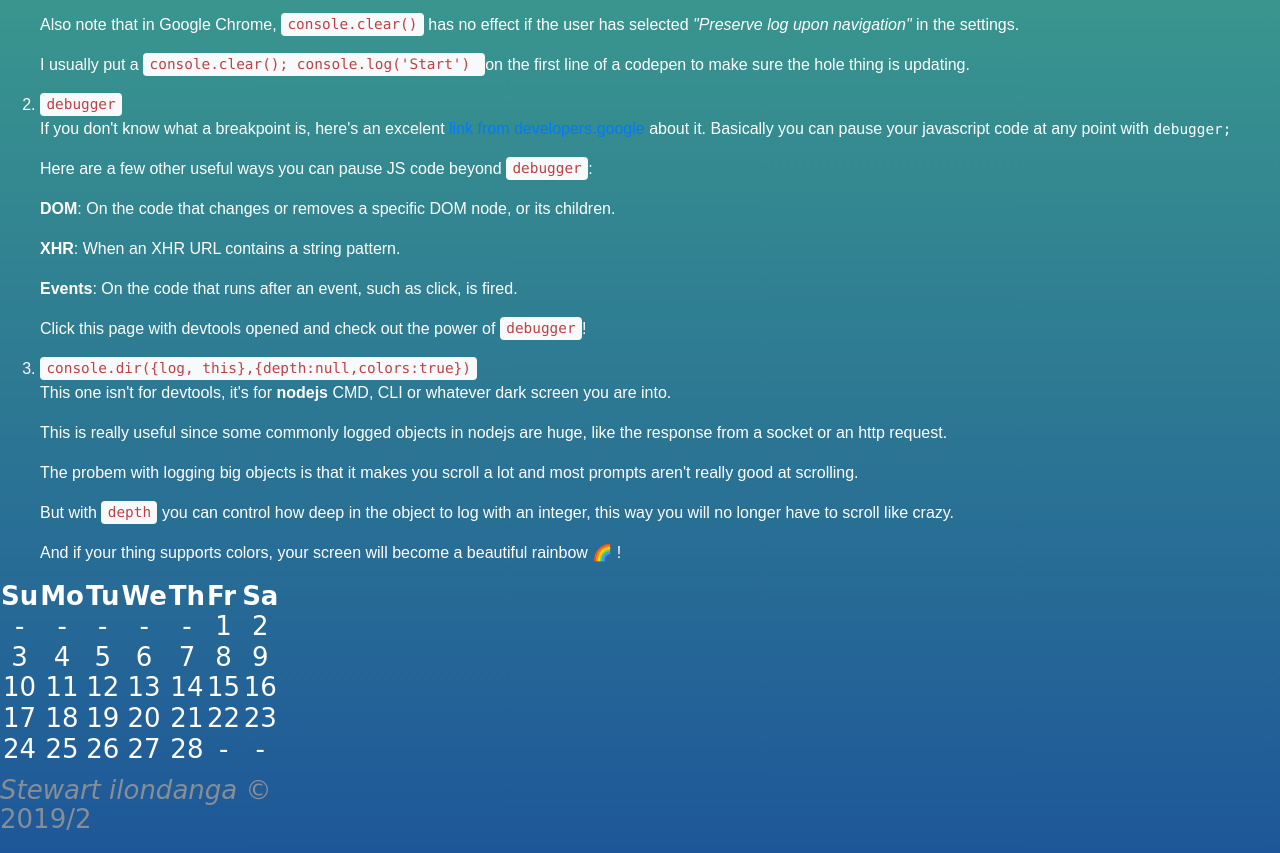
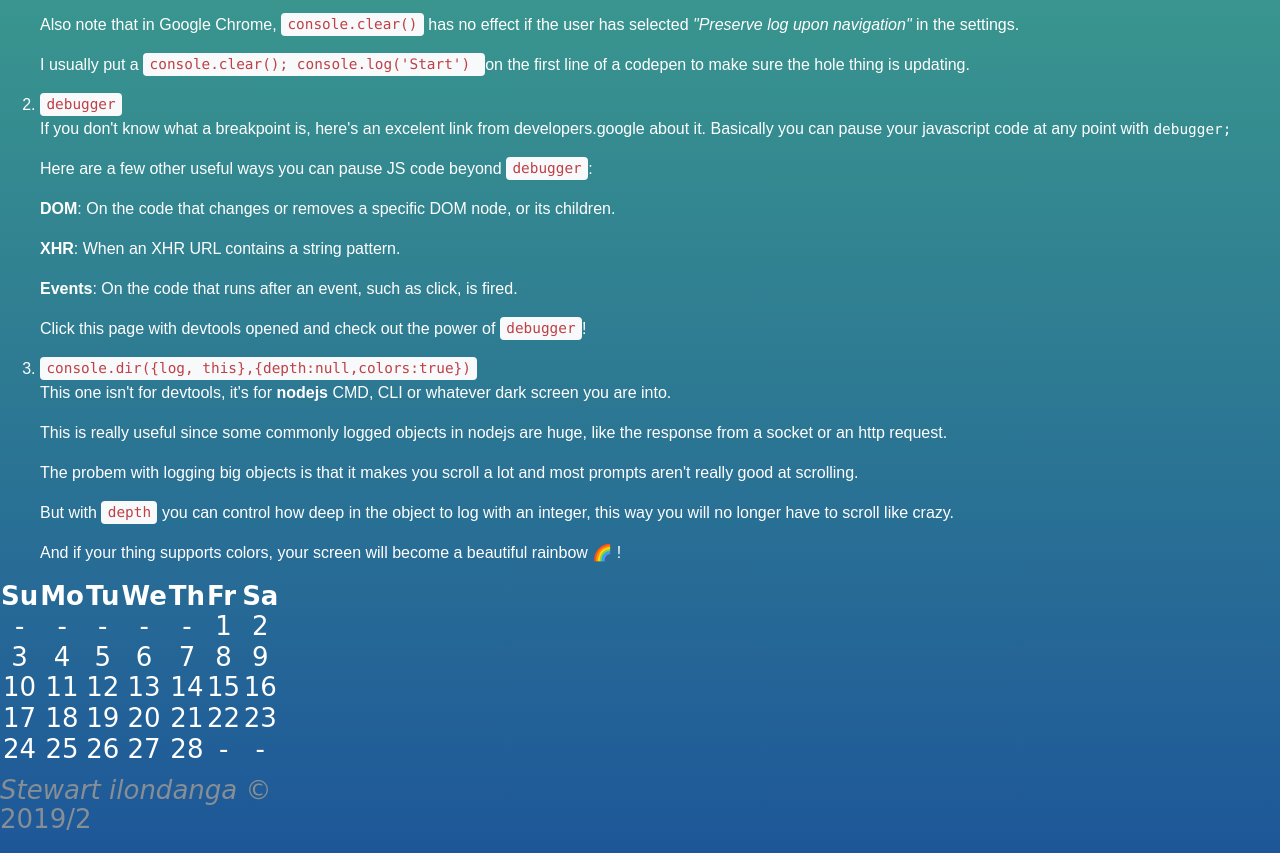
Before and after one commit to stewilondanga/debug-tip, a plain HTML site: page index.html in a window 1280 px wide. Shown: the part 88-941 px from the top of the page. Drawn offline with nearby package versions, Linux system fonts and the light colour scheme.

Commit message:
add css/styles.css

```diff
--- a/css/styles.css
+++ b/css/styles.css
@@ -31,10 +31,11 @@ ul {
   counter-reset: li;
 }
 
-/*a {
+a {
   color: white;
 }
-li {
+
+/*li {
   margin-top: 3em;
   counter-increment: li;
   list-style: none;
```
